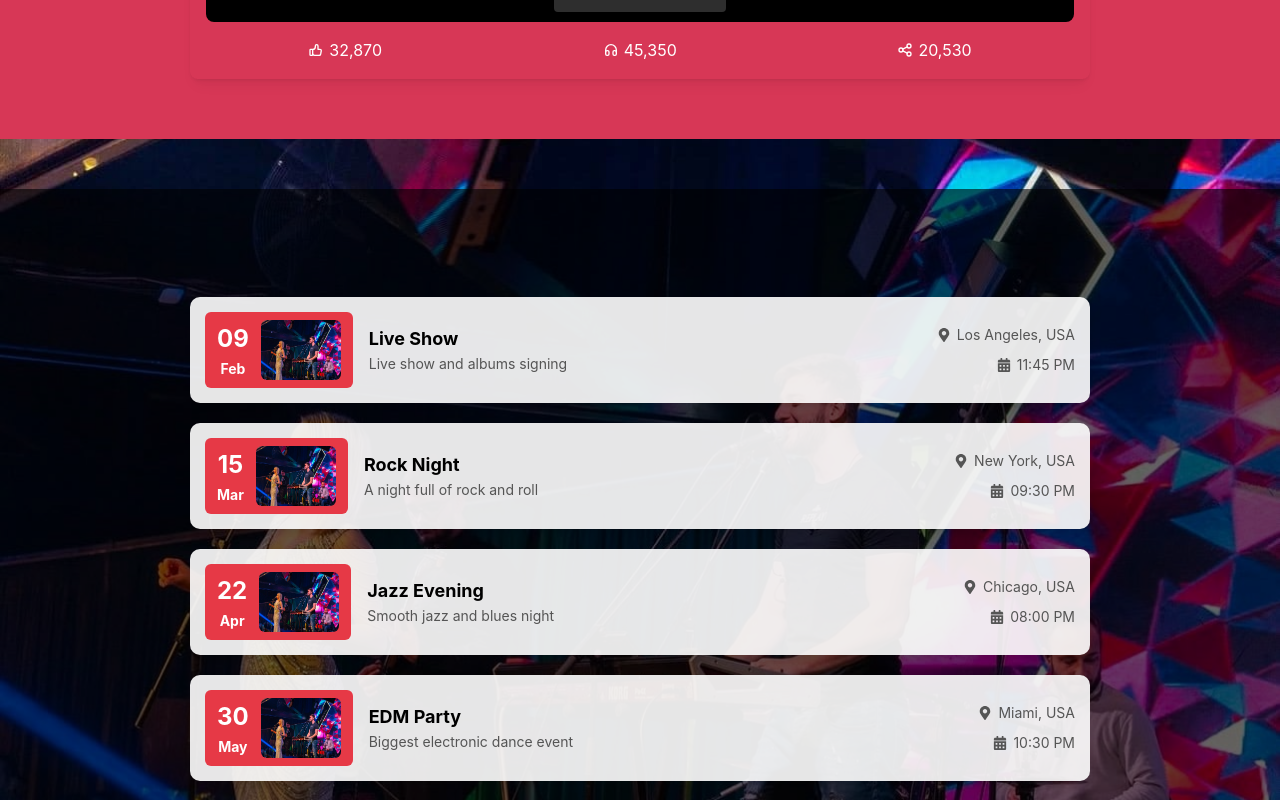
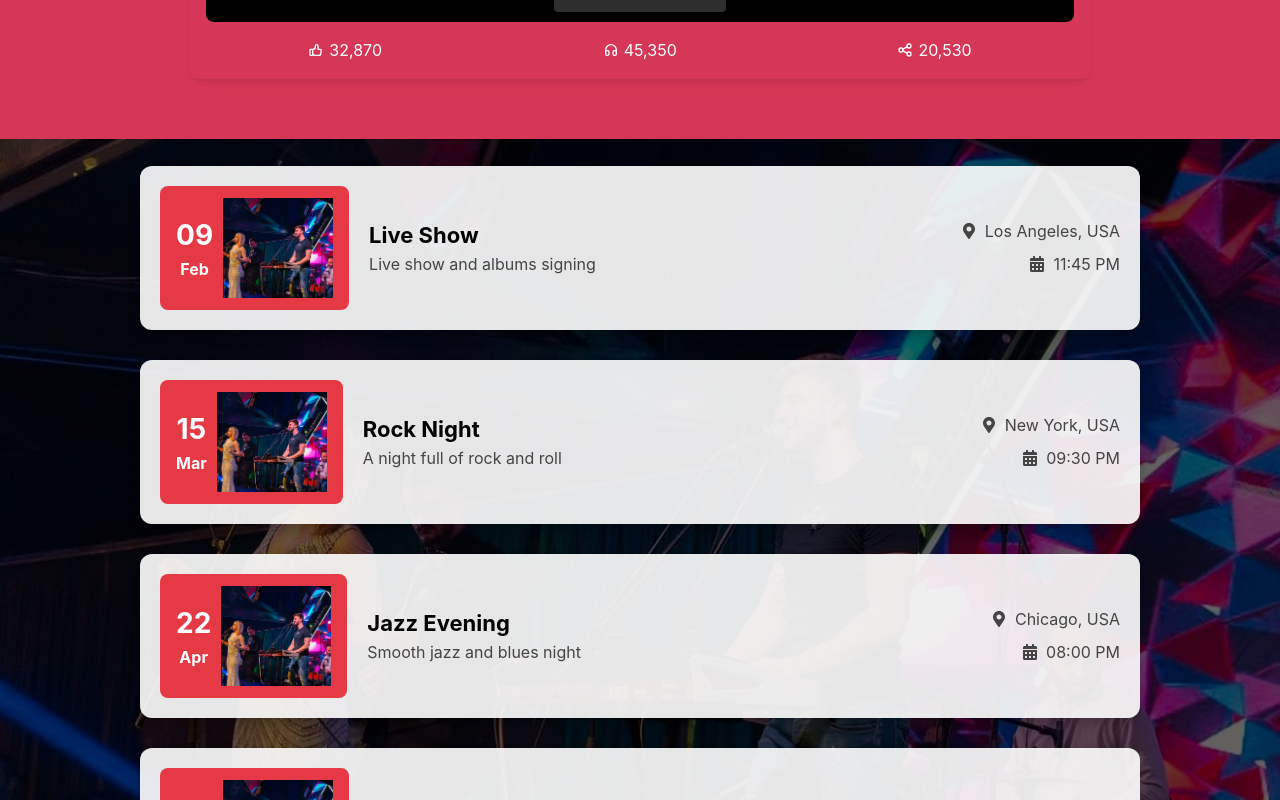
Before and after one commit to Todorovski11/public-band-next, a Next.js app: page / in a window 1280 px wide. Shown: the part 940-1740 px from the top of the page. Built offline with nearby package versions, Linux system fonts and the light colour scheme.

Commit message:
upcomingShows updated

```diff
--- a/src/app/components/UpcomingShows/UpcomingShows.jsx
+++ b/src/app/components/UpcomingShows/UpcomingShows.jsx
@@ -58,8 +58,8 @@ const UpcomingShows = () => {
                 <Image
                   src={event.image}
                   alt={event.title}
-                  width={80}
-                  height={60}
+                  width={100} /* ✅ Bigger image */
+                  height={80}
                   className={styles.eventImage}
                 />
               </div>
--- a/src/app/components/UpcomingShows/UpcomingShows.module.css
+++ b/src/app/components/UpcomingShows/UpcomingShows.module.css
@@ -1,21 +1,26 @@
-/* Background Image */
+/* Background Image - Make it Cover Full Section */
 .background {
   background-image: url("/assets/heroImage.jpg"); /* ✅ Correct path */
   background-size: cover;
   background-position: center;
   background-repeat: no-repeat;
-  height: 100vh;
+  width: 100%;
+  height: 100vh; /* ✅ Ensures the background matches the section height */
   display: flex;
   align-items: center;
   justify-content: center;
   padding: 50px 0;
+  position: relative; /* ✅ Ensures proper stacking */
 }
 
-/* Dark Overlay for Better Readability */
+/* Dark Overlay - Matches the Background Exactly */
 .overlay {
+  position: absolute;
+  top: 0;
+  left: 0;
+  width: 100%;
+  height: 100%; /* ✅ Matches parent height */
   background: rgba(0, 0, 0, 0.6); /* ✅ Keeps text readable */
-  width: 100%;
-  height: 100%;
   display: flex;
   align-items: center;
   justify-content: center;
@@ -27,37 +32,49 @@
   flex-direction: column;
   align-items: center;
   justify-content: center;
-  gap: 20px;
-  width: 100%;
-  padding: 20px;
+  gap: 30px;
+  width: 90%;
+  max-width: 1200px;
+  padding: 30px;
+  position: relative; /* ✅ Keeps it above overlay */
+  z-index: 2;
 }
 
-/* Event Card */
+/* Event Card - Now Bigger */
 .eventCard {
   display: flex;
   align-items: center;
   justify-content: space-between;
-  width: 80%;
-  max-width: 900px;
+  width: 100%;
+  max-width: 1000px;
   background: rgba(255, 255, 255, 0.9); /* ✅ Slight transparency */
-  padding: 15px;
-  border-radius: 10px;
-  box-shadow: 0 4px 8px rgba(0, 0, 0, 0.1);
+  padding: 20px;
+  border-radius: 12px;
+  box-shadow: 0 6px 12px rgba(0, 0, 0, 0.2);
   transition: transform 0.3s ease-in-out;
 }
 
 .eventCard:hover {
-  transform: scale(1.02);
+  transform: scale(1.03);
 }
 
-/* Date & Image */
+/* Ensure all images inside event cards are the same size */
+.eventImage {
+  width: 120px; /* ✅ Make images consistent */
+  height: 100px;
+  border-radius: 0px;
+  object-fit: cover; /* ✅ Ensures no distortion */
+  padding-left: 10px;
+}
+
+/* Ensure Consistent Layout */
 .dateImageContainer {
   display: flex;
   align-items: center;
   background-color: #e63946;
   color: white;
-  padding: 8px 12px;
-  border-radius: 6px;
+  padding: 12px 16px;
+  border-radius: 8px;
 }
 
 .date {
@@ -69,34 +86,27 @@
 }
 
 .date span:first-child {
-  font-size: 24px;
+  font-size: 28px;
 }
 
 .date span:last-child {
-  font-size: 14px;
-}
-
-.eventImage {
-  margin-left: 12px;
-  border-radius: 6px;
-  width: 80px;
-  height: 60px;
+  font-size: 16px;
 }
 
 /* Event Details */
 .details {
   flex-grow: 1;
-  margin-left: 16px;
+  margin-left: 20px;
 }
 
 .title {
-  font-size: 18px;
+  font-size: 22px;
   font-weight: bold;
 }
 
 .description {
-  font-size: 14px;
-  color: #555;
+  font-size: 16px;
+  color: #444;
 }
 
 /* Location & Time */
@@ -104,10 +114,10 @@
   display: flex;
   flex-direction: column;
   align-items: flex-end;
-  font-size: 14px;
-  color: #555;
+  font-size: 16px;
+  color: #444;
 }
 
 .icon {
-  margin-right: 6px;
+  margin-right: 8px;
 }
```
